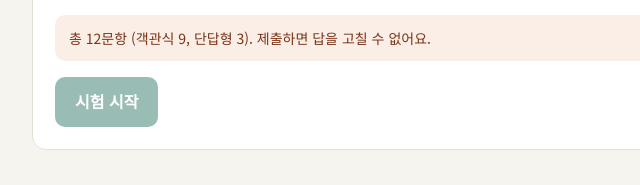
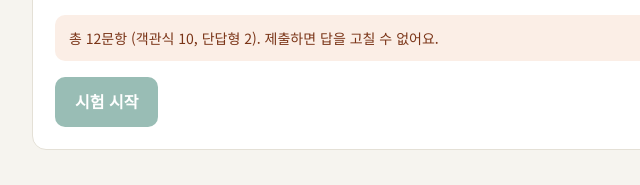
Before and after one commit to SY0213/2026_4_AI_Quiz, a plain HTML site: page index.html in a window 1280 px wide. Shown: the part 314-499 px from the top of the page, 216-856 px from the left. Drawn offline with Linux system fonts and the light colour scheme.

Commit message:
Update index.html

```diff
--- a/index.html
+++ b/index.html
@@ -342,7 +342,7 @@
    시험 문제 (정답은 여기에 없습니다 — 선생님 전용 저장소에만 있어요)
 ------------------------------------------------------------------- */
 const QUIZ = {
-  id: "ai2-ml-models-03-v4",
+  id: "ai2-ml-models-03-v6",
   subject: "중학교 2학년 인공지능 · 3차시",
   title: "분류 · 예측 · 군집 모델 확인 평가",
   questions: [
@@ -351,7 +351,7 @@ const QUIZ = {
     {c:"c6", type:"mc", text:"‘비슷한 노래끼리 플레이리스트 만들기’ AI를 두 가지 질문으로 구별한 것으로 옳은 것은?", opts:["정답(이름표) 있다 – 결과는 이름 – 분류","정답(이름표) 있다 – 결과는 숫자 – 예측","정답(이름표) 없다 – 결과는 묶음 – 군집","정답(이름표) 없다 – 결과는 이름 – 분류"]},
     {c:"c1", type:"short", text:"빈칸에 알맞은 말을 쓰시오. 분류 모델은 (     )이 붙은 데이터를 학습한다.", hint:"괄호에 들어갈 말"},
     {c:"c1", type:"mc", text:"분류 모델이 새 데이터가 어느 그룹에 속하는지 판단하는 방법으로 옳은 것은?", opts:["새 데이터와 가장 비슷한 범주를 고른다.","새 데이터를 넣어 결과 값(숫자)을 계산한다.","새 데이터와 값이 가까운 것끼리 새로 묶는다.","사람이 직접 범주의 이름을 정해 준다."]},
-    {c:"c2", type:"short", text:"분류 모델의 예시입니다. 빈칸에 알맞은 말을 쓰시오. 이메일 → 일반 메일 / (     ) 메일", hint:"괄호에 들어갈 말"},
+    {c:"c2", type:"mc", text:"다음 중 분류 모델을 활용한 예시와 그 설명이 옳은 것은?", opts:["비슷한 노래끼리 플레이리스트 만들기 – 장르 이름표가 붙은 노래로 배워, 새 노래의 장르를 고른다.","중고 휴대폰 가격 정하기 – 휴대폰 상태와 가격이 짝지어진 데이터로 배워, 가격을 계산한다.","사진 속 동물 이름 맞히기 – 동물 이름표가 붙은 사진으로 배워, 새 사진과 가장 닮은 동물을 고른다.","쇼핑몰 손님을 구매 습관으로 묶기 – 정답 없이 구매 습관이 비슷한 손님끼리 묶는다."]},
     {c:"c3", type:"mc", text:"예측 모델의 학습 원리로 옳은 것은?", opts:["정답이 없는 데이터를 모아 비슷한 것끼리 묶는다.","입력값과 결과값이 짝지어진 데이터를 학습해 둘 사이의 관계를 찾는다.","범주마다 특징과 패턴을 찾아 이름을 붙인다.","데이터를 무작위로 골라 결과를 정한다."]},
     {c:"c4", type:"mc", text:"다음 중 예측 모델이 알맞은 것만 고른 것은?\nㄱ. 공부 시간으로 시험 점수(0~100점)를 예상한다.\nㄴ. 내일 비가 올지 안 올지 판단한다.\nㄷ. 집의 넓이와 위치로 집값을 예상한다.\nㄹ. 손글씨 숫자 사진을 보고 0~9 중 어떤 숫자인지 알아낸다.", opts:["ㄱ, ㄷ","ㄱ, ㄹ","ㄴ, ㄷ","ㄱ, ㄷ, ㄹ"]},
     {c:"c5", type:"mc", text:"군집 모델의 학습 원리로 옳은 것은?", opts:["정답(이름표)이 붙은 데이터로 범주마다 특징을 찾는다.","입력값과 결과값의 관계를 찾아 숫자를 계산한다.","정답이 없는 데이터에서 값이 가까운 것끼리 묶는다.","새 데이터와 가장 비슷한 범주를 고른다."]},
```
